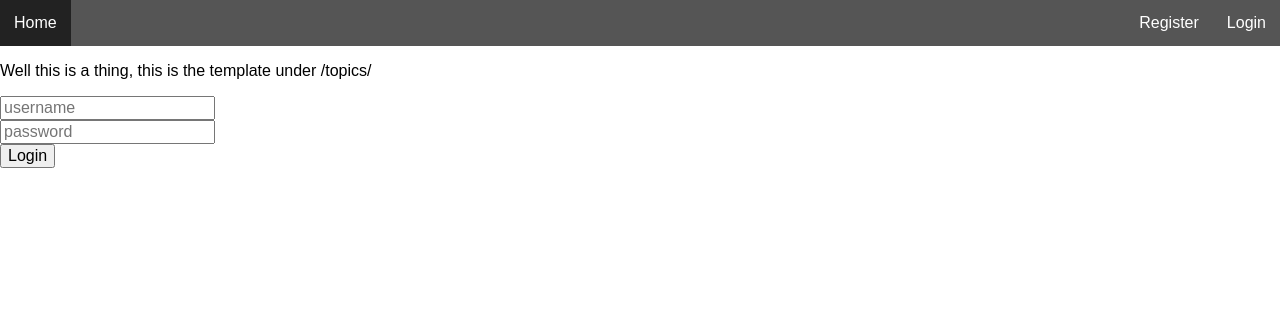
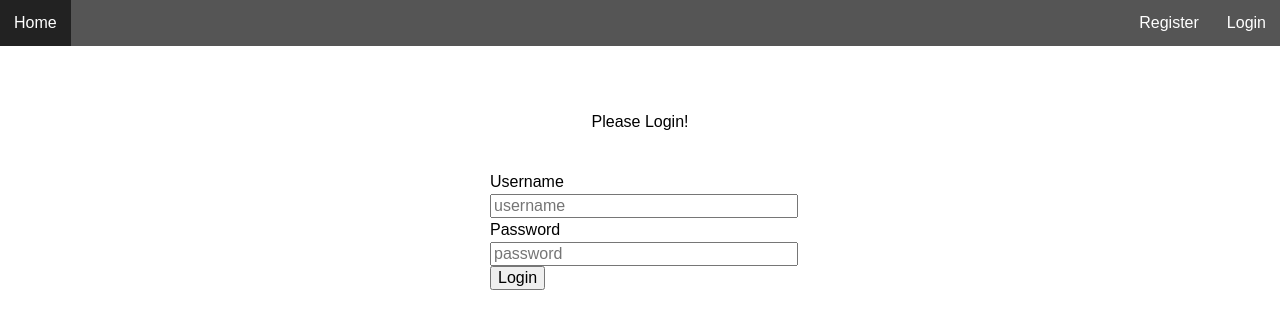
Before and after one commit to ErikBZ/UntitledSite, a Django app: page /login/ in a window 1280 px wide. Shown: the top 329 px of the page. Run offline with Django 3.2, Linux system fonts and the light colour scheme.

Commit message:
Learning CSS and making the Login, Register, and Submit pages look nicer and fit the scheme of the rest of the website. Afterwards I think I'll add replies and then work on the profile page.

```diff
--- /dev/null
+++ b/topics/static/topics/login_style.css
@@ -0,0 +1,28 @@
+.login_box{
+	line-height: 1.5;
+	width: 340px;
+	margin: 0 auto;
+	margin-top: 5%;
+	padding: 0;
+	box-sizing: border-box;
+}
+
+.login_box p{
+	text-align: center;
+
+}
+
+.login_box form{
+	display: block;
+	width: 100%;
+	margin-top: 0;
+}
+
+.auth_box{
+	margin:0;
+	padding: 20px;
+}
+
+.auth_box input{
+	width: 100%;
+}
--- a/topics/templates/topics/login.html
+++ b/topics/templates/topics/login.html
@@ -1,14 +1,24 @@
 {% extends 'topics/base.html' %}
+
+{% load staticfiles %}
+
+{% block extra_css %}<link rel="stylesheet" type="text/css" href="{% static 'topics/login_style.css' %}">{% endblock %}
 
 {% block title %} Login {% endblock %}
 
 {% block content %}
-	<p>Well this is a thing, this is the template under /topics/</p>
-	<form class="form-horizontal" method="post">
+	<div class="login_box">
+		<form method="post">
+			<p>Please Login!</p>
 			<!-- I have to have csrf_token inside the form -->
 			{% csrf_token %}
+			<div class="auth_box">
+				<label>Username</label><br>
 				<input type="username" name="username" placeholder="username"><br>
+				<label>Password</label><br>
 				<input type="password" name="password" placeholder="password"><br>
 				<button type="submit" class="btn">Login</button>
+			</div>
 		</form>
+	</div>
 {% endblock %}
--- a/topics/templates/topics/register_user.html
+++ b/topics/templates/topics/register_user.html
@@ -3,7 +3,8 @@
 {% block title %} Thanks for joining! {% endblock %}
 
 {% block content %}
-	<form>
+	<h1>Create an account</h1>
+	<form method="post">
 		{% csrf_token %}
 		Email:
 		<input type="text" name="email"><br>
--- a/topics/views.py
+++ b/topics/views.py
@@ -2,8 +2,8 @@ from django.http import HttpResponse, HttpResponseRedirect
 from django.shortcuts import get_object_or_404, render
 from django.views import generic
 from django.contrib.auth import authenticate, login, logout
+from django.contrib.auth.models import User
 from django.contrib.auth.decorators import login_required
-from django.contrib.auth.models import UserManager
 import datetime
 
 from .models import Topic
@@ -93,7 +93,12 @@ def register_user(request):
         email = request.POST['email']
         username = request.POST['username']
         password = request.POST['password']
-        UserManager.create_user(username=username, password=password, email=email)
+        User.objects.create_user(username, email, password)
+        user = authenticate(username=username, password=password)
+        if user is not None:
+            if user.is_active:
+                login(request, user)
+
         return HttpResponseRedirect('/topics/')
 
     return render(request, template_name)
```
Lines whose indentation alone changed are shown as unchanged.
